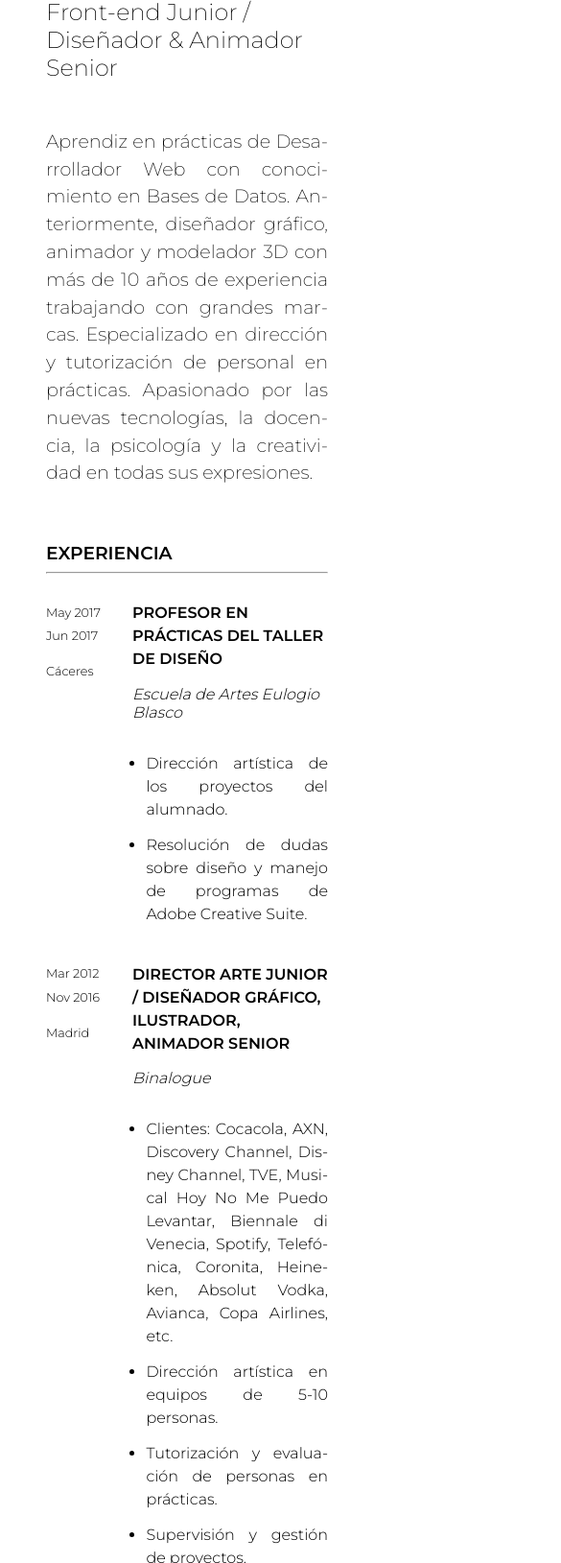
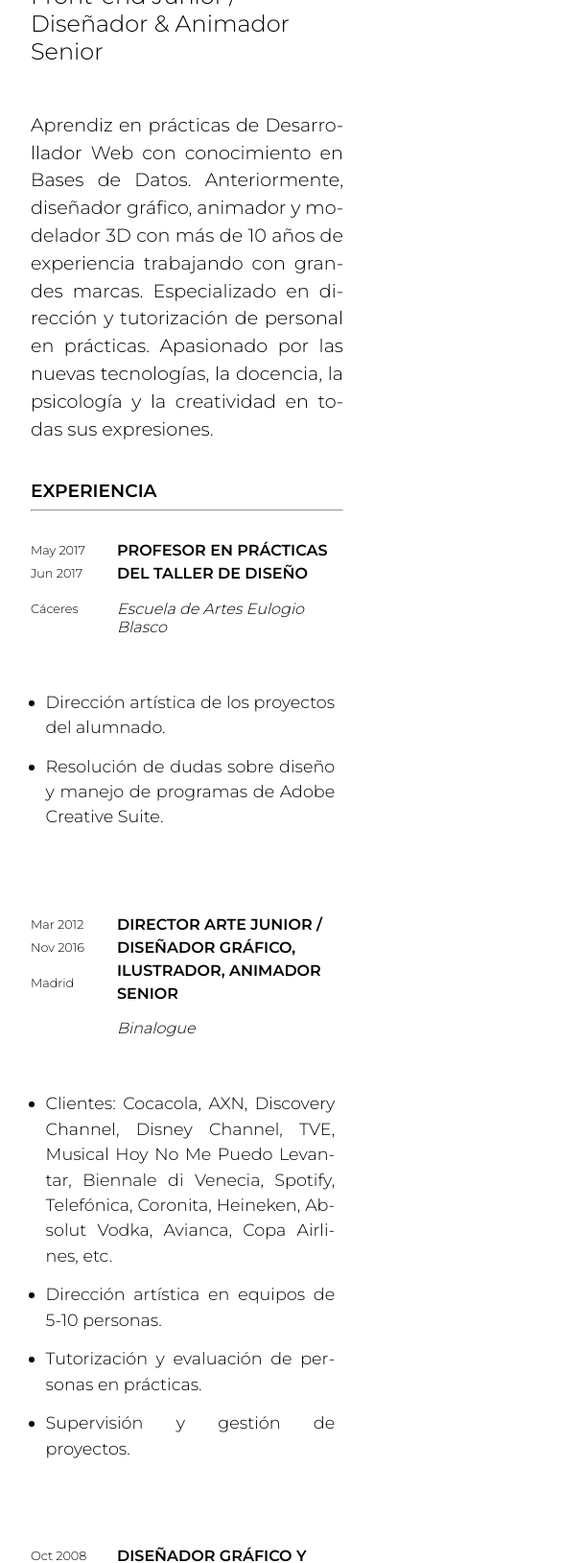
Before and after one commit to samuelalecas/cv-website, a plain HTML site: page index.html in a window 390 px wide. Shown: the part 308-1937 px from the top of the page at 96% size, 585 px wide, since content can reach past the window. Drawn offline with Linux system fonts and the light colour scheme.

```diff
--- /dev/null
+++ b/css/dark.css
@@ -0,0 +1,17 @@
+:root{
+    --white: rgb(226, 226, 226);
+    --black: rgb(41, 41, 41);
+    --gray: rgb(35, 35, 35);
+}
+body.dark-theme{
+    background-color: var(--black);
+    color:var(--white);
+}
+
+body.dark-theme a{
+    color:var(--white);
+}
+
+body.dark-theme footer{
+    background-color: var(--gray);
+}
--- a/css/desktop.css
+++ b/css/desktop.css
@@ -1,3 +1,9 @@
+.container {
+    margin: auto;
+    max-width: 1000px;
+    padding: 0 3em;
+}
+
 header {
     margin-top: 4em;
     display: flex;
--- a/css/phone.css
+++ b/css/phone.css
@@ -1,10 +1,13 @@
-header {
-    margin-top: 4em;
+body{
+    margin: 0;
+    padding: 0;
+    height: 100%;
+    width: 100%;
 }
 
-.header-avatar {
-    width: 150px;
-    margin-bottom: 0.8em;
+header{
+    padding: 0 2em;
+    margin-top: 3em;
 }
 
 .header-title {
@@ -16,21 +19,25 @@ header {
 
 .header-subtitle {
     font-size: 1.5em;
-    font-weight: 200;
+    font-weight: 300;
     margin-bottom: 2em;
 }
 
 .header-description {
-    font-weight: 200;
+    font-weight: 300;
     font-size: 1.2em;
     text-align: justify;
     hyphens: auto;
     line-height: 1.5em;
-    margin-bottom: 3em;
+    margin-bottom: 2em;
 }
 
 .header-list{
     display: none;
+}
+
+section{
+    padding: 0 2em;
 }
 
 .section-title {
@@ -81,19 +88,25 @@ hr {
     line-height: 0.9em;
 }
 
+.article-list{
+    margin-top: 3.5em;
+    margin-bottom: 4em;
+}
 .article-list-item {
-    font-size: 1em;
+    font-size: 1.1em;
+    font-weight: 300;
     text-align: justify;
     hyphens: auto;
     line-height: 1.5em;
-    margin-left: -1.6em;
+    margin-left: -6.5em;
+    margin-right: 0.5em;
     margin-bottom: 0.8em;
 }
 
 footer {
     background-color: rgb(243, 243, 243);
-    margin: 0 -9999rem 0;
-    padding: 2.5rem 9999rem;
+    width: 100vw;
+    padding: 2em;
 
 }
 
--- a/css/style.css
+++ b/css/style.css
@@ -9,8 +9,9 @@ body {
     overflow-x: hidden;
 }
 
-.container {
-    margin: auto;
-    max-width: 1000px;
-    padding: 0 3em;
+.header-avatar {
+    width: 150px;
+    height: 150px;
+    margin-bottom: 0.8em;
+    border-radius: 50%;
 }
--- a/index.html
+++ b/index.html
@@ -1,3 +1,7 @@
+<!-- TODO: Mejorar contraste en móvil subiendo peso de las tipografías -->
+<!-- TODO: Estudiar cambiar el color de fondo (deslumbra) -->
+<!-- TODO: El scroll es infinito en móvil, entiendo que es por el footer -->
+
 <!DOCTYPE html>
 <html lang="es">
 
@@ -14,15 +18,18 @@
     <!-- Carga de iconos -->
     <link href="https://cdn.lineicons.com/4.0/lineicons.css" rel="stylesheet" />
 
-    <!-- Media Queries -->
+    <!-- Styles and Media Queries -->
     <link rel="stylesheet" href="./css/style.css">
-    <link rel="stylesheet" media='screen and (min-width: 140px) and (max-width: 800px)' href="./css/phone.css" />
-    <link rel="stylesheet" media='screen and (min-width: 801px)' href="./css/desktop.css" />
+    <link rel="stylesheet" href="./css/dark.css">
+    <link rel="stylesheet" media='screen and (min-width: 140px) and (max-width: 700px)' href="./css/phone.css" />
+    <link rel="stylesheet" media='screen and (min-width: 701px)' href="./css/desktop.css" />
 
 
 
     <title>Samuel Alegre - CV</title>
 </head>
+
+<!-- <body class="dark-theme"> -->
 
 <body>
     <main class="container">
@@ -87,7 +94,7 @@
                     <p class="article-workplace">
                         Escuela de Artes Eulogio Blasco
                     </p>
-                    <ul>
+                    <ul class="article-list">
                         <li class="article-list-item">
                             Dirección artística de los proyectos del alumnado.
                         </li>
@@ -116,7 +123,7 @@
                     <p class="article-workplace">
                         <a class="article-workplace-link" href="https://www.binalogue.com">Binalogue</a>
                     </p>
-                    <ul>
+                    <ul class="article-list">
                         <li class="article-list-item">
                             Clientes: Cocacola, AXN, Discovery Channel, Disney Channel, TVE, Musical Hoy No Me Puedo
                             Levantar, Biennale di Venecia, Spotify, Telefónica, Coronita, Heineken, Absolut Vodka,
@@ -153,7 +160,7 @@
                     <p class="article-workplace">
                         <a class="article-workplace-link" href="https://www.facebook.com/agencialetrab/">LETRA B</a>
                     </p>
-                    <ul>
+                    <ul class="article-list">
                         <li class="article-list-item">
                             Aprendizaje a nivel profesional de diseño web y gráfico.
                         </li>
```
Also changed, not shown: img/avatar.png.
